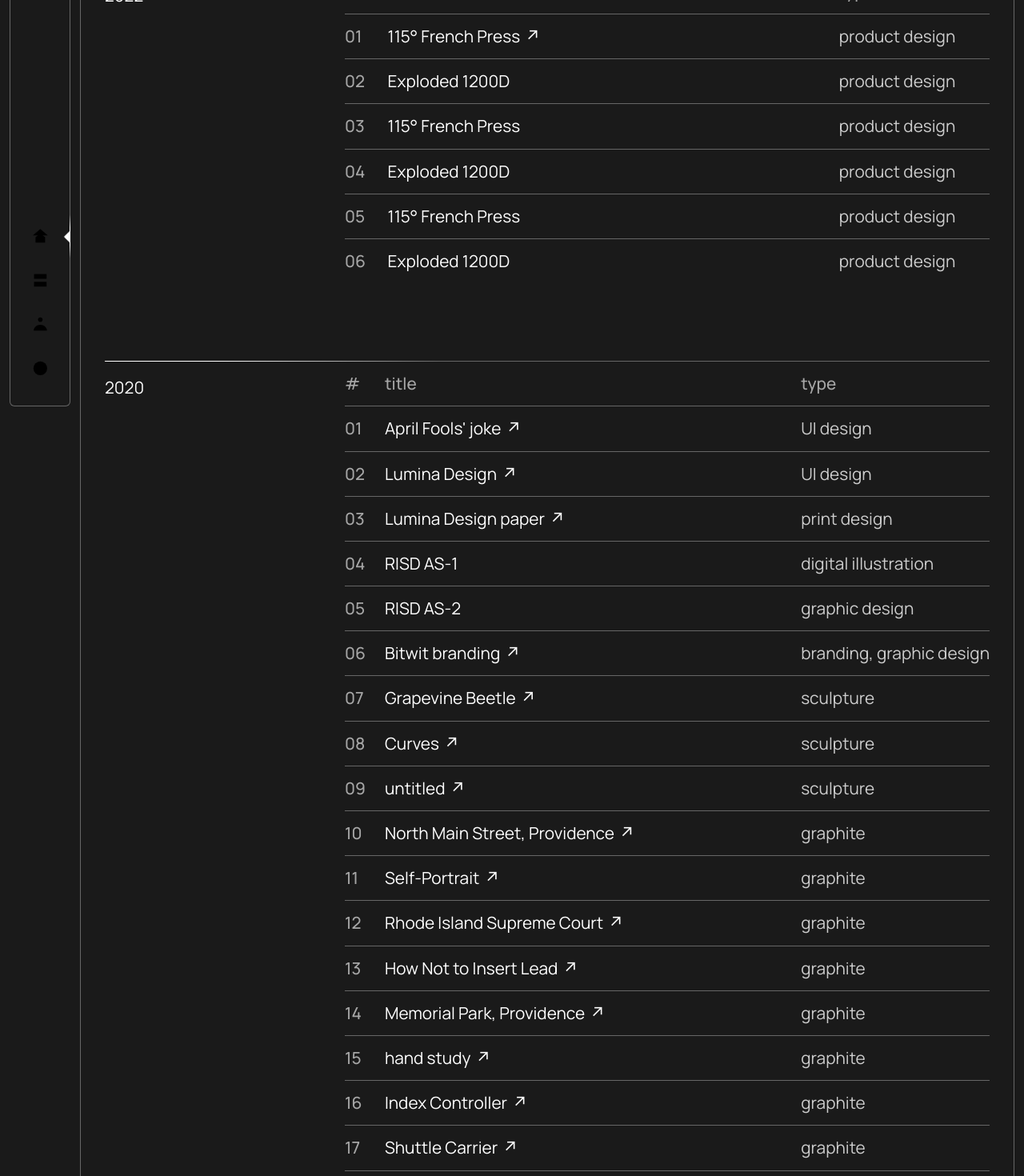
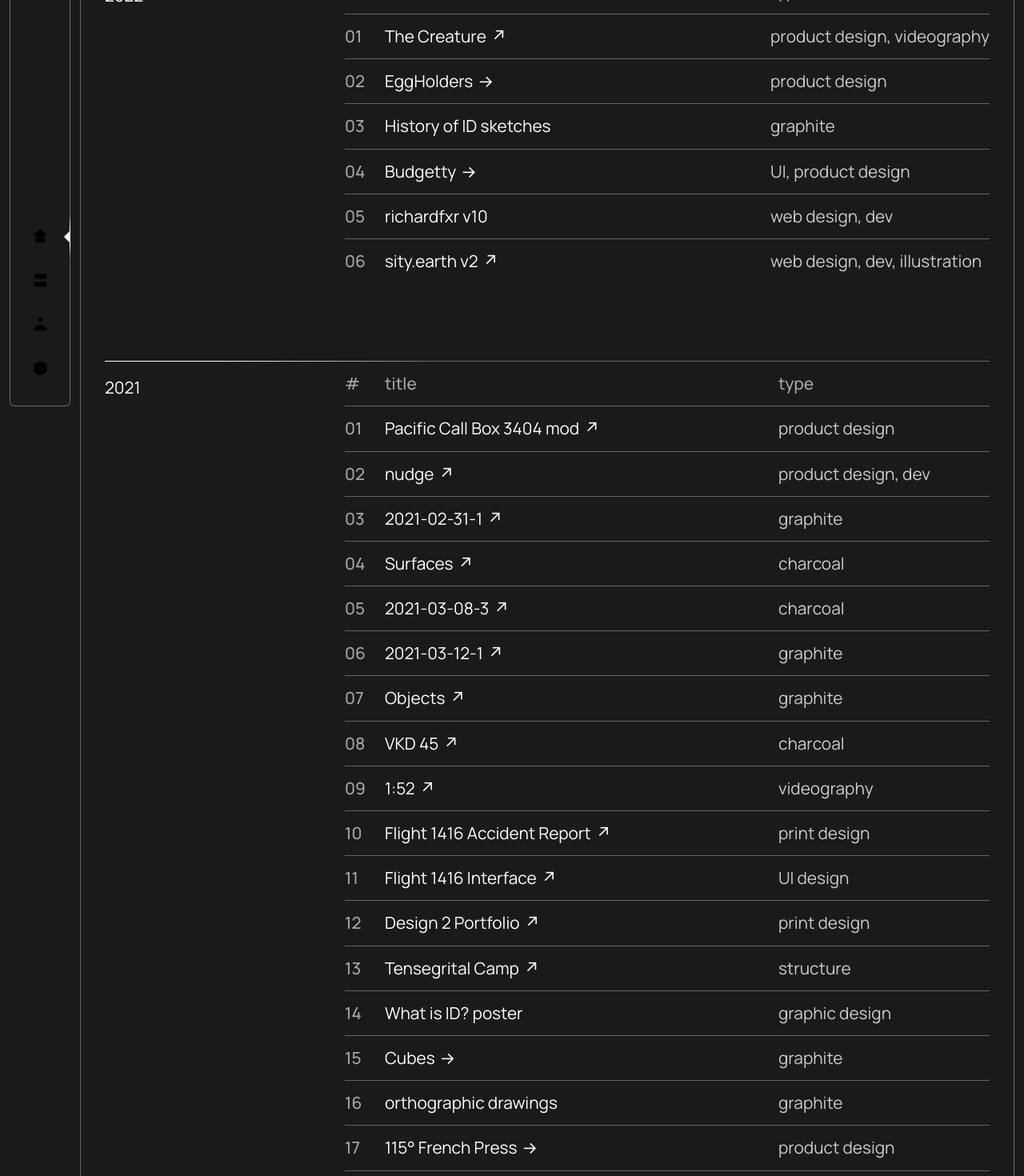
Before and after one commit to richardfxr/richardfxr, a React (Vite) app: page /projects/archive in a window 1280 px wide. Shown: the part 280-1750 px from the top of the page at 80% size. Built offline with nearby package versions, Linux system fonts and the light colour scheme; a web font is replaced by a local one.

Commit message:
🔵RCT: added 2021-2022 archives

```diff
--- a/src/pages/Archive.jsx
+++ b/src/pages/Archive.jsx
@@ -13,12 +13,39 @@ import UnderlinedLink from '../components/UnderlinedLink'
 // === ARCHIVE DATA =======================
 const archive2022 = [
     ['#', 'title', 'type'],
-    [<UnderlinedLink href="https://www.richardfxr.com/" target="_blank">115° French Press</UnderlinedLink>, 'product design'],
-    ['Exploded 1200D', 'product design'],
-    ['115° French Press', 'product design'],
-    ['Exploded 1200D', 'product design'],
-    ['115° French Press', 'product design'],
-    ['Exploded 1200D', 'product design'],
+    [<UnderlinedLink href="https://vimeo.com/685289621" target="_blank">The Creature</UnderlinedLink>, 'product design, videography'],
+    [<UnderlinedLink href="/projects/eggholders">EggHolders</UnderlinedLink>, 'product design'],
+    ['History of ID sketches', 'graphite'],
+    [<UnderlinedLink href="/projects/budgetty">Budgetty</UnderlinedLink>, 'UI, product design'],
+    ['richardfxr v10', 'web design, dev'],
+    [<UnderlinedLink href="https://sity.earth/" target="_blank">sity.earth v2</UnderlinedLink>, 'web design, dev, illustration'],
+]
+
+const archive2021 = [
+    ['#', 'title', 'type'],
+    [<UnderlinedLink href="https://www.instagram.com/p/CKmZIYLjrIJ/" target="_blank">Pacific Call Box 3404 mod</UnderlinedLink>, 'product design'],
+    [<UnderlinedLink href="https://v9.richardfxr.com/projects/nudge" target="_blank">nudge</UnderlinedLink>, 'product design, dev'],
+    [<UnderlinedLink href="https://v9.richardfxr.com/projects/efs#2021-02-31-1" target="_blank">2021-02-31-1</UnderlinedLink>, 'graphite'],
+    [<UnderlinedLink href="https://v9.richardfxr.com/projects/efs#surfaces" target="_blank">Surfaces</UnderlinedLink>, 'charcoal'],
+    [<UnderlinedLink href="https://v9.richardfxr.com/projects/efs#d2021-03-08-3" target="_blank">2021-03-08-3</UnderlinedLink>, 'charcoal'],
+    [<UnderlinedLink href="https://v9.richardfxr.com/projects/efs#2021-03-12-1" target="_blank">2021-03-12-1</UnderlinedLink>, 'graphite'],
+    [<UnderlinedLink href="https://v9.richardfxr.com/projects/efs#objects" target="_blank">Objects</UnderlinedLink>, 'graphite'],
+    [<UnderlinedLink href="https://v9.richardfxr.com/projects/efs#VKD-45" target="_blank">VKD 45</UnderlinedLink>, 'charcoal'],
+    [<UnderlinedLink href="https://vimeo.com/536179326" target="_blank">1:52</UnderlinedLink>, 'videography'],
+    [<UnderlinedLink href="https://v9.richardfxr.com/projects/efs#flight-1416" target="_blank">Flight 1416 Accident Report</UnderlinedLink>, 'print design'],
+    [<UnderlinedLink href="https://v9.richardfxr.com/1416-str" target="_blank">Flight 1416 Interface</UnderlinedLink>, 'UI design'],
+    [<UnderlinedLink href="/files/Richard Fu-Design2-portfolio.pdf" target="_blank">Design 2 Portfolio</UnderlinedLink>, 'print design'],
+    [<UnderlinedLink href="https://v9.richardfxr.com/projects/efs#tensegrital-camp" target="_blank">Tensegrital Camp</UnderlinedLink>, 'structure'],
+    ['What is ID? poster', 'graphic design'],
+    [<UnderlinedLink href="/projects/risd-2nd#cubes">Cubes</UnderlinedLink>, 'graphite'],
+    ['orthographic drawings', 'graphite'],
+    [<UnderlinedLink href="/projects/risd-2nd#french-press">115° French Press</UnderlinedLink>, 'product design'],
+    ['walnut disc', 'woodworking'],
+    [<UnderlinedLink href="/projects/1200d">Exploded 1200D</UnderlinedLink>, 'model'],
+    [<UnderlinedLink href="/projects/p-frame">P-Frame</UnderlinedLink>, 'product design'],
+    ['Hexagon Loft', 'woodworking'],
+    ['untitled', 'woodworking'],
+    [<UnderlinedLink href="http://v1.sity.earth/" target="_blank">sity.earth v1</UnderlinedLink>, 'web design, dev, illustration'],
 ]
 
 const archive2020 = [
@@ -28,7 +55,9 @@ const archive2020 = [
     [<UnderlinedLink href="https://www.instagram.com/p/B_ne9W6Dhxz/" target="_blank">Lumina Design paper</UnderlinedLink>, 'print design'],
     ['RISD AS-1', 'digital illustration'],
     ['RISD AS-2', 'graphic design'],
+    [<UnderlinedLink href="https://v9.richardfxr.com" target="_blank">richardfxr v9</UnderlinedLink>, 'web design'],
     [<UnderlinedLink href="https://v9.richardfxr.com/projects/bitwit-old" target="_blank">Bitwit branding</UnderlinedLink>, 'branding, graphic design'],
+    [<UnderlinedLink href="https://bitwit.tech/" target="_blank">bitwit.tech</UnderlinedLink>, 'web design, dev'],
     [<UnderlinedLink href="https://v9.richardfxr.com/projects/efs#grapevine-beetle" target="_blank">Grapevine Beetle</UnderlinedLink>, 'sculpture'],
     [<UnderlinedLink href="https://v9.richardfxr.com/projects/efs#curves" target="_blank">Curves</UnderlinedLink>, 'sculpture'],
     [<UnderlinedLink href="https://www.instagram.com/p/CGOHGGPjHXE/" target="_blank">untitled</UnderlinedLink>, 'sculpture'],
@@ -128,6 +157,12 @@ export default function Archive() {
                 </ScrollContainer>
             </Section>
 
+            <Section heading="2021" id="2021">
+                <ScrollContainer horizontal>
+                    <Table tableData={archive2021} caption="2021 Archive" indexed />
+                </ScrollContainer>
+            </Section>
+
             <Section heading="2020" id="2020">
                 <ScrollContainer horizontal>
                     <Table tableData={archive2020} caption="2020 Archive" indexed />
```
